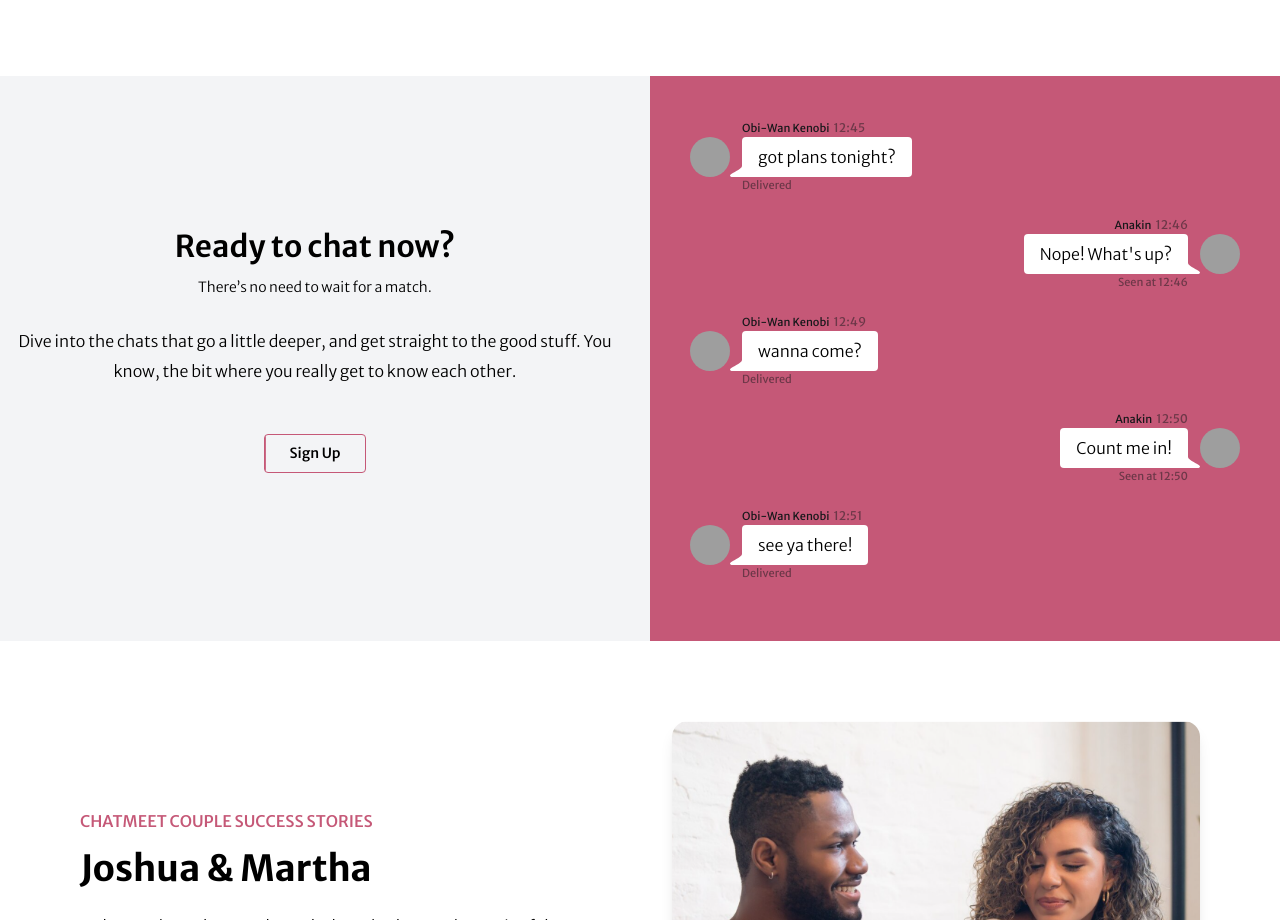
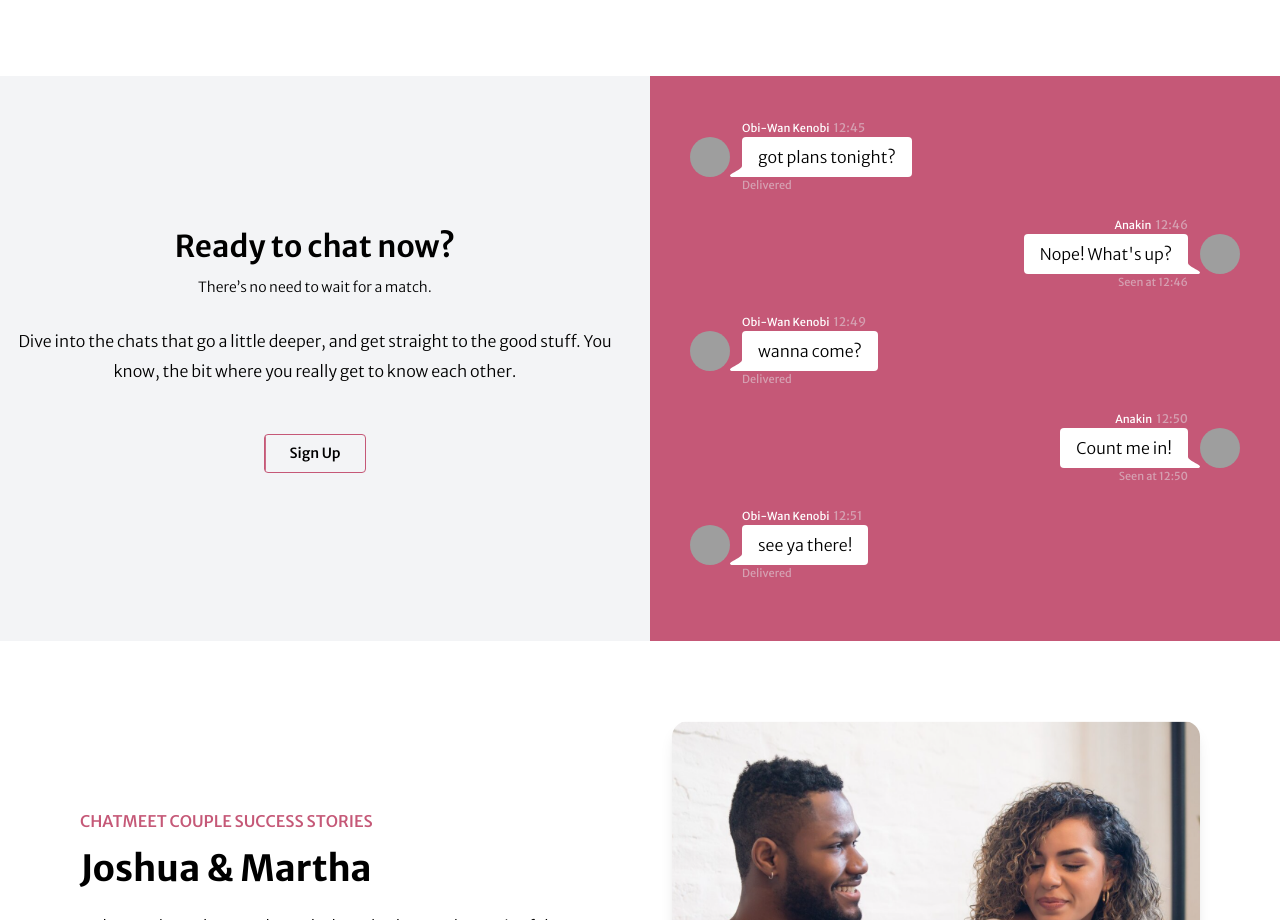
Before and after one commit to cyndylove1/chatmeet, a Next.js app: page / in a window 1280 px wide. Shown: the part 1320-2240 px from the top of the page. Built offline with nearby package versions, Linux system fonts and the light colour scheme; grey boxes are pictures that could not be loaded; a web font is replaced by a local one.

Commit message:
completed project

```diff
--- a/app/components/chatBubble.tsx
+++ b/app/components/chatBubble.tsx
@@ -16,13 +16,15 @@ export default function ChatBubble() {
               </div>
             </div>
             <div className="chat-header">
-              Obi-Wan Kenobi
-              <time className="text-xs opacity-50">12:45</time>
+              <h3 className="text-white">Obi-Wan Kenobi</h3>
+              <time className="text-xs opacity-50 text-gray-200">12:45</time>
             </div>
             <div className="chat-bubble bg-white font-[300] text-black">
               got plans tonight?
             </div>
-            <div className="chat-footer opacity-50">Delivered</div>
+            <div className="chat-footer opacity-50 text-gray-200">
+              Delivered
+            </div>
           </div>
         </AnimatedItem>
         <AnimatedItem index={1} delay={0.1}>
@@ -36,13 +38,15 @@ export default function ChatBubble() {
               </div>
             </div>
             <div className="chat-header">
-              Anakin
-              <time className="text-xs opacity-50">12:46</time>
+              <h3 className="text-white">Anakin</h3>
+              <time className="text-xs opacity-50 text-gray-200">12:46</time>
             </div>
             <div className="chat-bubble bg-white text-black font-[300]">
               Nope! What's up?
             </div>
-            <div className="chat-footer opacity-50">Seen at 12:46</div>
+            <div className="chat-footer opacity-50 text-gray-200">
+              Seen at 12:46
+            </div>
           </div>
         </AnimatedItem>
         <AnimatedItem index={2} delay={0.15}>
@@ -56,13 +60,15 @@ export default function ChatBubble() {
               </div>
             </div>
             <div className="chat-header">
-              Obi-Wan Kenobi
-              <time className="text-xs opacity-50">12:49</time>
+              <h3 className="text-white"> Obi-Wan Kenobi</h3>
+              <time className="text-xs opacity-50 text-gray-200">12:49</time>
             </div>
             <div className="chat-bubble bg-white text-black font-[300]">
               wanna come?
             </div>
-            <div className="chat-footer opacity-50">Delivered</div>
+            <div className="chat-footer opacity-50 text-gray-200">
+              Delivered
+            </div>
           </div>
         </AnimatedItem>
         <AnimatedItem index={3} delay={0.25}>
@@ -76,13 +82,15 @@ export default function ChatBubble() {
               </div>
             </div>
             <div className="chat-header">
-              Anakin
-              <time className="text-xs opacity-50">12:50</time>
+              <h3 className="text-white">Anakin</h3>
+              <time className="text-xs opacity-50 text-gray-200">12:50</time>
             </div>
             <div className="chat-bubble bg-white text-black font-[300]">
               Count me in!
             </div>
-            <div className="chat-footer opacity-50">Seen at 12:50</div>
+            <div className="chat-footer opacity-50 text-gray-200">
+              Seen at 12:50
+            </div>
           </div>
         </AnimatedItem>
         <AnimatedItem index={4} delay={0.35}>
@@ -96,13 +104,15 @@ export default function ChatBubble() {
               </div>
             </div>
             <div className="chat-header">
-              Obi-Wan Kenobi
-              <time className="text-xs opacity-50">12:51</time>
+              <h3 className="text-white">Obi-Wan Kenobi</h3>
+              <time className="text-xs opacity-50 text-gray-200">12:51</time>
             </div>
             <div className="chat-bubble bg-white text-black font-[300]">
               see ya there!
             </div>
-            <div className="chat-footer opacity-50">Delivered</div>
+            <div className="chat-footer opacity-50 text-gray-200">
+              Delivered
+            </div>
           </div>
         </AnimatedItem>
       </div>
```
